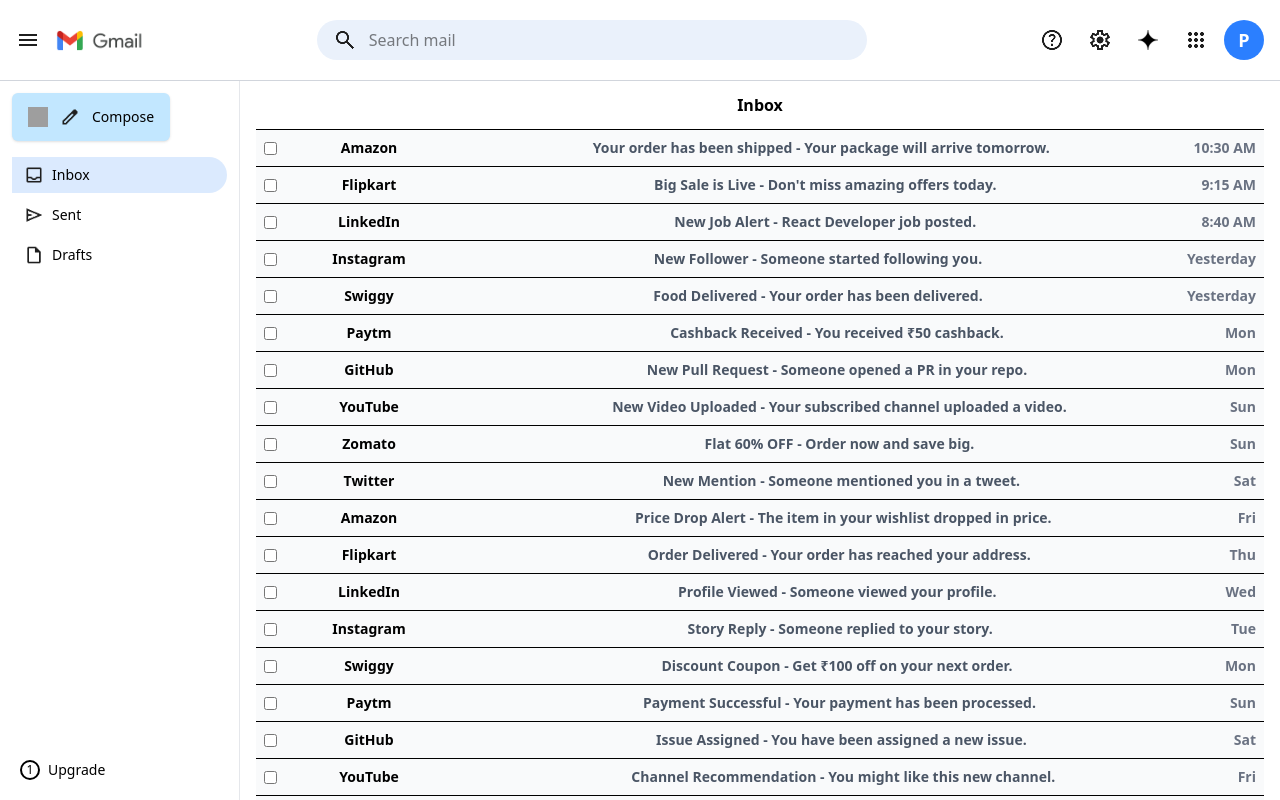
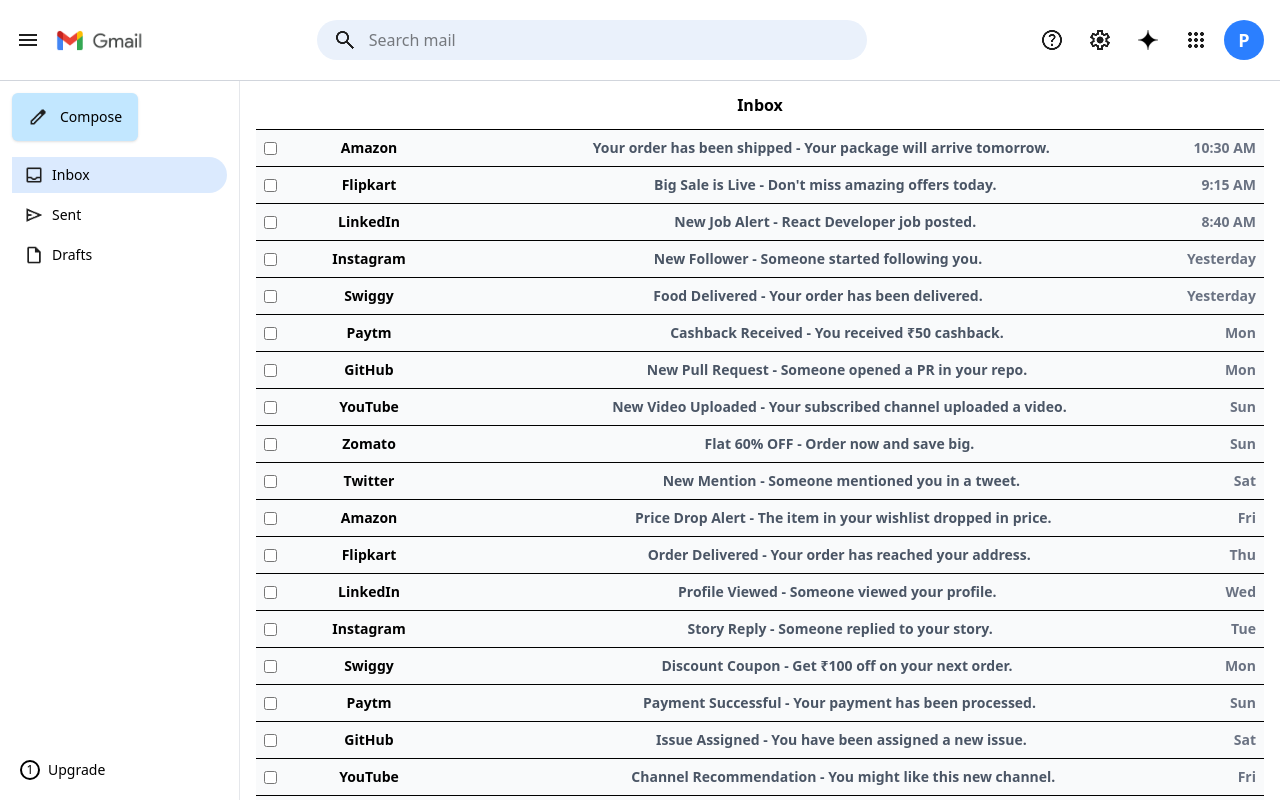
Before and after one commit to pooja-athane/Gmail_Clone, a React (Vite) app: page / in a window 1280 px wide. Built offline with nearby package versions, Linux system fonts and the light colour scheme; grey boxes are pictures that could not be loaded.

Commit message:
sidebar changes

```diff
--- a/src/components/Sidebar.jsx
+++ b/src/components/Sidebar.jsx
@@ -52,7 +52,7 @@
             className="flex items-center gap-3 bg-[#C2E7FF] h-12 px-4 rounded-md shadow-sm mb-4 "
             onClick={() => setShowCompose(true)}
           >
-            <img src="src/assets/edit.png" className="w-5 h-5" />
+            {/* <img src={`${import.meta.env.BASE_URL}assets/edit.png`} className="w-5 h-5" /> */}
             <img src={`${import.meta.env.BASE_URL}assets/edit.png`} className="w-5 h-5" />
             {isOpen && <span className="text-sm font-medium">Compose</span>}
           </button>
```
